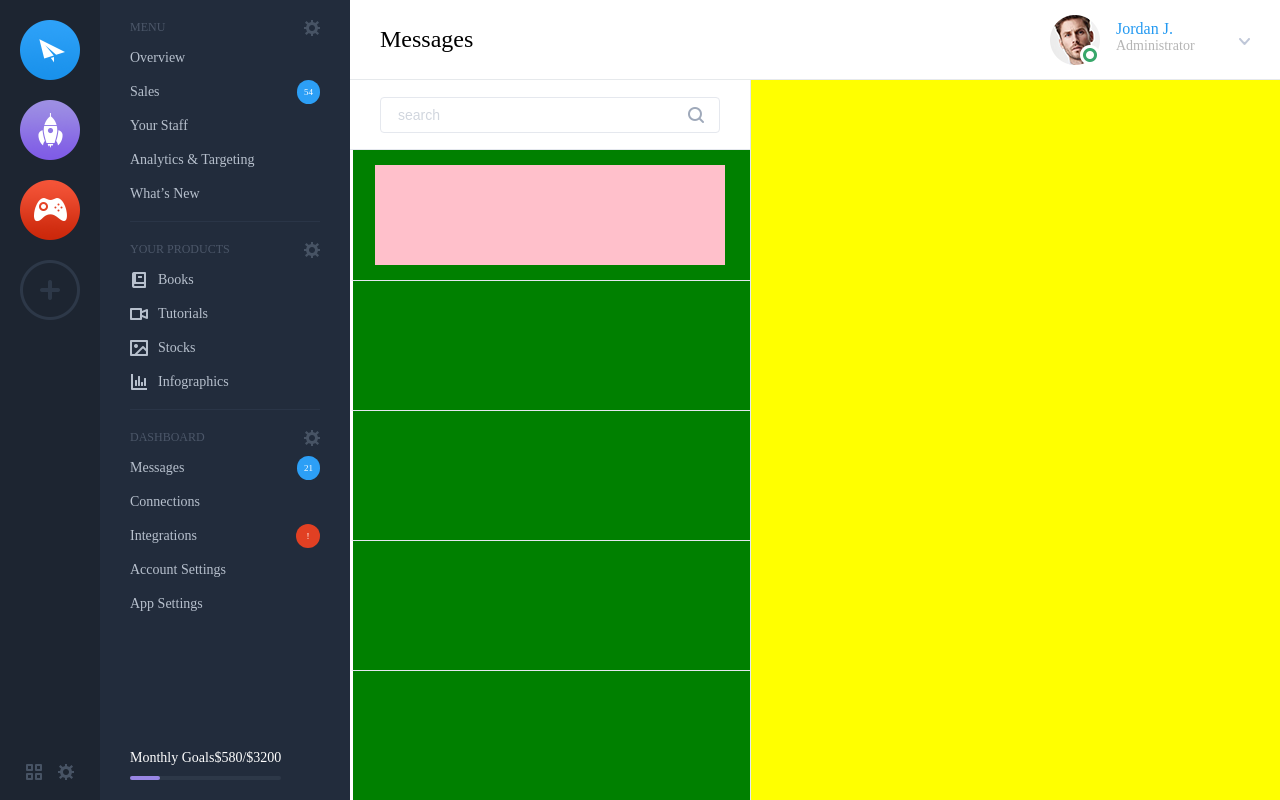
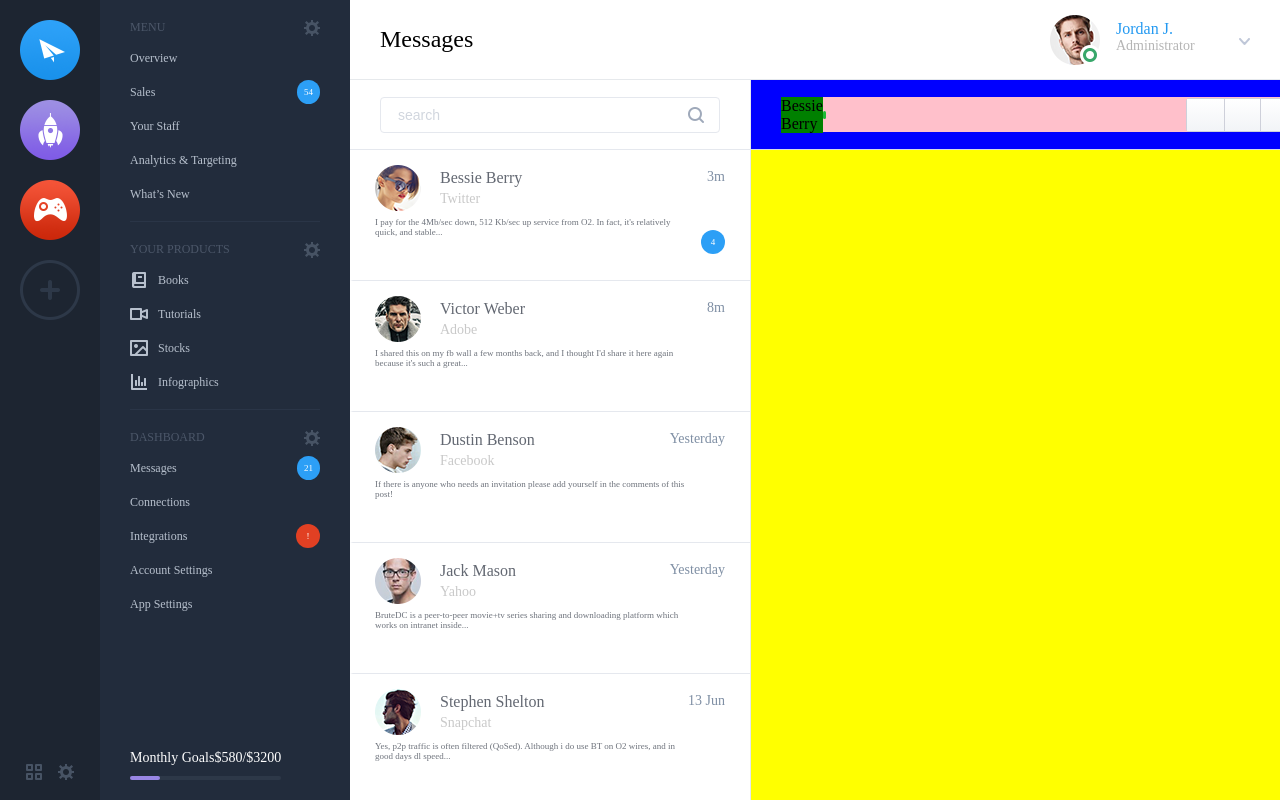
Before and after one commit to sanJane/complex-web, a plain HTML site: page index.html in a window 1280 px wide. Drawn offline with Linux system fonts and the light colour scheme.

Commit message:
10.30 developing

```diff
--- a/css/main.css
+++ b/css/main.css
@@ -195,7 +195,7 @@ body {
 
 	/* Typographic */
 	color: #b7c0cd;
-	font-size: 14px;
+	font-size: 12px;
 
 	/* Visual */
 }
@@ -495,20 +495,102 @@ body {
 	width: 100%;
 
 	/* Virsual */
-	background: green;
 }
-#message .chats .chat:hover{
+
+#message .chats .chat:hover {
 	border-left: 3px solid #2399f1;
 }
 
-#message .chat .thr-box{
+#message .chats .chat .time {
+	position: absolute;
+	top: 4px;
+	right: 0;
+
+	font-size: 14px;
+	color: #7f8fa4;
+}
+
+#message .chats .chat .num {
+	/* Formatting Model */
+	position: absolute;
+	top: 65px;
+	right: 0;
+	display: flex;
+	align-items: center;
+	justify-content: center;
+
+	/* Box Model */
+	border-radius: 13px;
+	padding: 7px;
+	width: 24px;
+	height: 24px;
+
+	/* Typographic */
+	font-size: 9px;
+	color: #fff;
+
+	/* Visual */
+	background: #2c9ff6;
+}
+
+#message .chats .chat:hover .point {
+	position: absolute;
+	top: 10px;
+	left: 65px;
+
+	border-radius: 4px;
+	width: 8px;
+	height: 8px;
+
+	background: #00aaff;
+}
+
+#message .chats .chat .avatar-name {
+	margin-top: 4px;
+	margin-left: 65px;
+
+	font-size: 16px;
+	color: #636872;
+}
+
+#message .chats .chat:hover .avatar-name {
+	margin-left: 80px;
+	color: #5eb4f5;
+}
+
+#message .chats .chat .kind {
+	margin-top: 4px;
+	margin-left: 65px;
+
+	font-size: 14px;
+	color: #c9c9c9;
+}
+
+#message .chats .chat .meg {
+	margin-top: 10px;
+	margin-right: 30px;
+
+	font-size: 9px;
+	color: #6e737c;
+}
+
+#message .chat .thr-box {
+	/* Box Model */
+	position: relative;
 	margin: 15px 25px;
 	margin-left: 22px;
 	width: 350px;
 	height: 100px;
 
-	background: pink;
 }
+
+#message .chat .thr-box img {
+	/* Formatting Model */
+	position: absolute;
+	top: 0;
+	left: 0;
+}
+
 #message .open-chat {
 	/* Formatting Model */
 	flex-grow: 1;
@@ -516,3 +598,75 @@ body {
 	/* Visual */
 	background: yellow;
 }
+
+/* 聊天窗口 */
+#message .open-chat .profile {
+	display: flex;
+
+	border-bottom: 1px solid #d9dde3;
+	width: 100%;
+	height: 70px;
+
+	background: blue;
+}
+
+#message .open-chat .profile::before {
+	display: table;
+	content: "";
+}
+
+#message .open-chat .profile::after {
+	display: table;
+	content: "";
+}
+
+#message .profile .sec-box {
+	display: flex;
+	align-items: center;
+	justify-content: space-between;
+
+	margin: 17px 20px 17px 30px;
+	width: 100%;
+
+	background: pink;
+}
+
+#message .profile p {
+	background: green;
+}
+
+#message .profile .point {
+	border-radius: 4px;
+	margin-right: 360px;
+	width: 8px;
+	height: 8px;
+
+	background: #1bb934;
+}
+#message .profile .left-btn{
+	display: flex;
+
+	margin-right: 24px;
+
+	border: 1px solid #ced0da;
+	border-radius: 3px;
+}
+#message .profile .btn{
+	width: 37px;
+	height: 32px;
+
+	background-image: linear-gradient(#fff,#f2f4f7);
+}
+#message .profile .left-btn .btn:nth-of-type(2){
+	border-right: 1px solid #ced0da;
+	border-left: 1px solid #ced0da;
+}
+#message .profile .right-btn{
+	display: flex;
+
+	border: 1px solid #ced0da;
+	border-radius: 3px;
+}
+#message .profile .right-btn .btn:nth-of-type(2){
+	border-left: 1px solid #ced0da;
+}
--- a/index.html
+++ b/index.html
@@ -128,6 +128,7 @@
 			</div>
 		</div>
 		<div id="message">
+			<!-- 顶部条 -->
 			<div id="top-bar">
 				<p class="title">Messages</p>
 				<div class="admin">
@@ -142,22 +143,106 @@
 					<div class="search">
 						<div class="input">
 							<input type="text" name="" id="" value="" placeholder="search" />
-							<img src="img/input_03.png" >
+							<img src="img/input_03.png">
 						</div>
 					</div>
 					<div class="sec-box">
 						<div class="chat">
-							<div class="thr-box"></div>
+							<div class="thr-box">
+								<img src="img/avatar_03.png">
+								<p class="time">3m</p>
+								<div class="point"></div>
+								<p class="avatar-name">Bessie Berry</p>
+								<p class="kind">Twitter</p>
+								<p class="meg">I pay for the 4Mb/sec down, 512 Kb/sec up service from O2. In fact, it's relatively quick, and
+									stable...</p>
+								<div class="num">4</div>
+							</div>
 						</div>
-						<div class="chat"></div>
-						<div class="chat"></div>
-						<div class="chat"></div>
-						<div class="chat"></div>
-						<div class="chat"></div>
-						<div class="chat"></div>
+						<div class="chat">
+							<div class="thr-box">
+								<img src="img/avatar_06.png">
+								<p class="time">8m</p>
+								<div class="point"></div>
+								<p class="avatar-name">Victor Weber</p>
+								<p class="kind">Adobe</p>
+								<p class="meg">I shared this on my fb wall a few months back, and I thought I'd share it here again because
+									it's such a great...</p>
+							</div>
+						</div>
+						<div class="chat">
+							<div class="thr-box">
+								<img src="img/avatar_08.png">
+								<p class="time">Yesterday</p>
+								<div class="point"></div>
+								<p class="avatar-name">Dustin Benson</p>
+								<p class="kind">Facebook</p>
+								<p class="meg">If there is anyone who needs an invitation please add yourself in the comments of this post!</p>
+							</div>
+						</div>
+						<div class="chat">
+							<div class="thr-box">
+								<img src="img/avatar_10.png">
+								<p class="time">Yesterday</p>
+								<div class="point"></div>
+								<p class="avatar-name">Jack Mason</p>
+								<p class="kind">Yahoo</p>
+								<p class="meg">BruteDC is a peer-to-peer movie+tv series sharing and downloading platform which works on
+									intranet inside...</p>
+							</div>
+						</div>
+						<div class="chat">
+							<div class="thr-box">
+								<img src="img/avatar_12.png">
+								<p class="time">13 Jun</p>
+								<div class="point"></div>
+								<p class="avatar-name">Stephen Shelton</p>
+								<p class="kind">Snapchat</p>
+								<p class="meg">Yes, p2p traffic is often filtered (QoSed). Although i do use BT on O2 wires, and in good days
+									dl speed...</p>
+							</div>
+						</div>
+						<div class="chat">
+							<div class="thr-box">
+								<img src="img/avatar_14.png">
+								<p class="time">12 Jun</p>
+								<div class="point"></div>
+								<p class="avatar-name">Sally Willis</p>
+								<p class="kind">Twitter</p>
+								<p class="meg">Yes, it's O2: 'internet extreme', which is no longer offered.</p>
+							</div>
+						</div>
+						<div class="chat">
+							<div class="thr-box">
+								<img src="img/avatar_16.png">
+								<p class="time">9 Jun</p>
+								<div class="point"></div>
+								<p class="avatar-name">Robert Patton</p>
+								<p class="kind">A Team</p>
+								<p class="meg">I change my service from this 4Mb plan to their much cheaper 8Mb plan, my speed will
+									dramatically decrease.</p>
+							</div>
+						</div>
 					</div>
 				</div>
-				<div class="open-chat"></div>
+				<div class="open-chat">
+					<div class="profile">
+						<div class="sec-box">
+							<p>Bessie Berry</p>
+							<div class="point"></div>
+							<div class="left-btn">
+								<div class="btn"></div>
+								<div class="btn"></div>
+								<div class="btn"></div>
+							</div>
+							<p>1 of 28</p>
+							<div class="right-btn">
+								<div class="btn"></div>
+								<div class="btn"></div>
+							</div>
+						</div>
+					</div>
+				</div>
 			</div>
 		</div>
 	</body>
```
Also changed, not shown: img/avatar_03.png (added), img/avatar_06.png (added), img/avatar_08.png (added), img/avatar_10.png (added), img/avatar_12.png (added), img/avatar_14.png (added), img/avatar_16.png (added), img/button_03.png (added), img/button_05.png (added), img/button_07.png (added), img/button_09.png (added), img/button_11.png (added).
